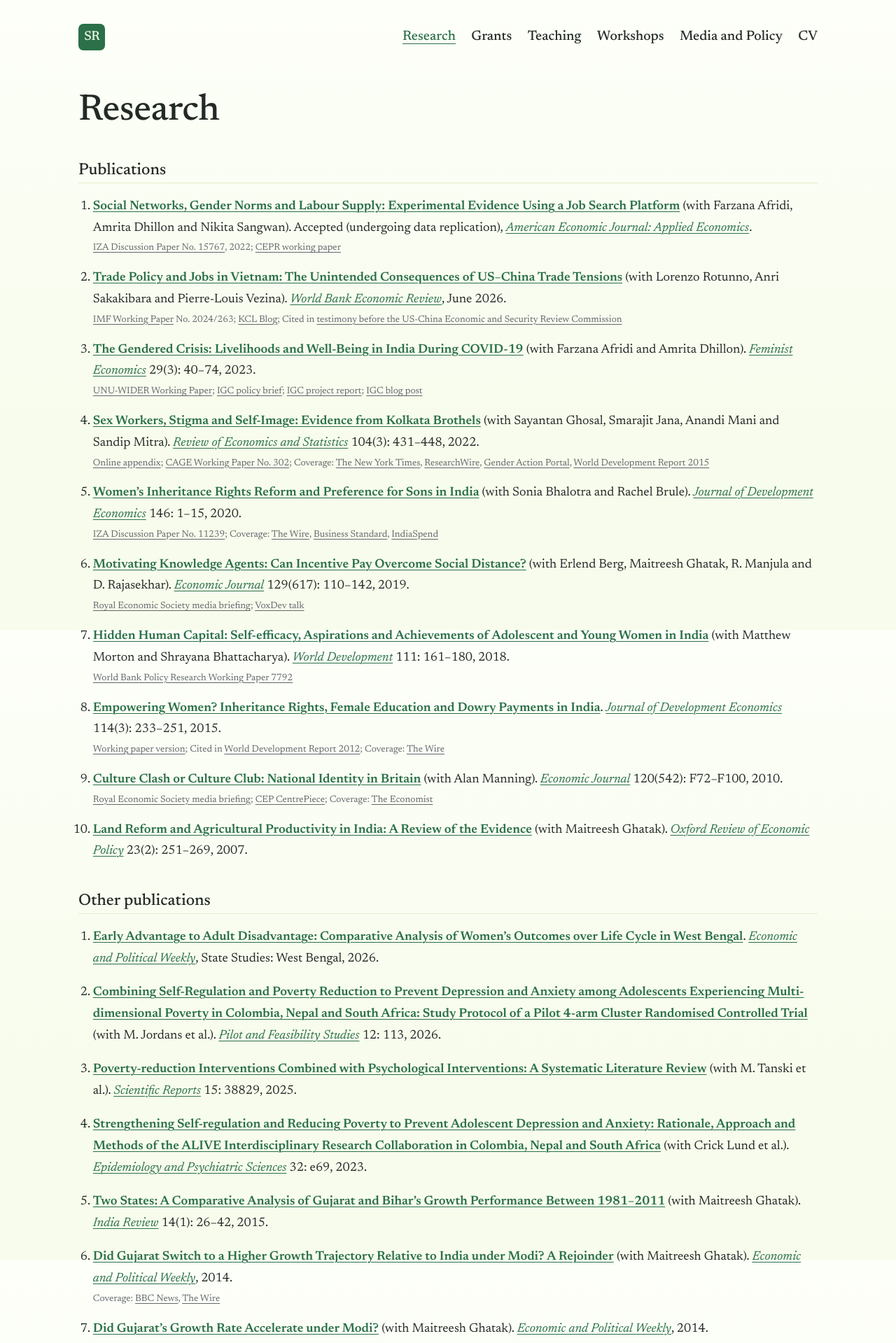
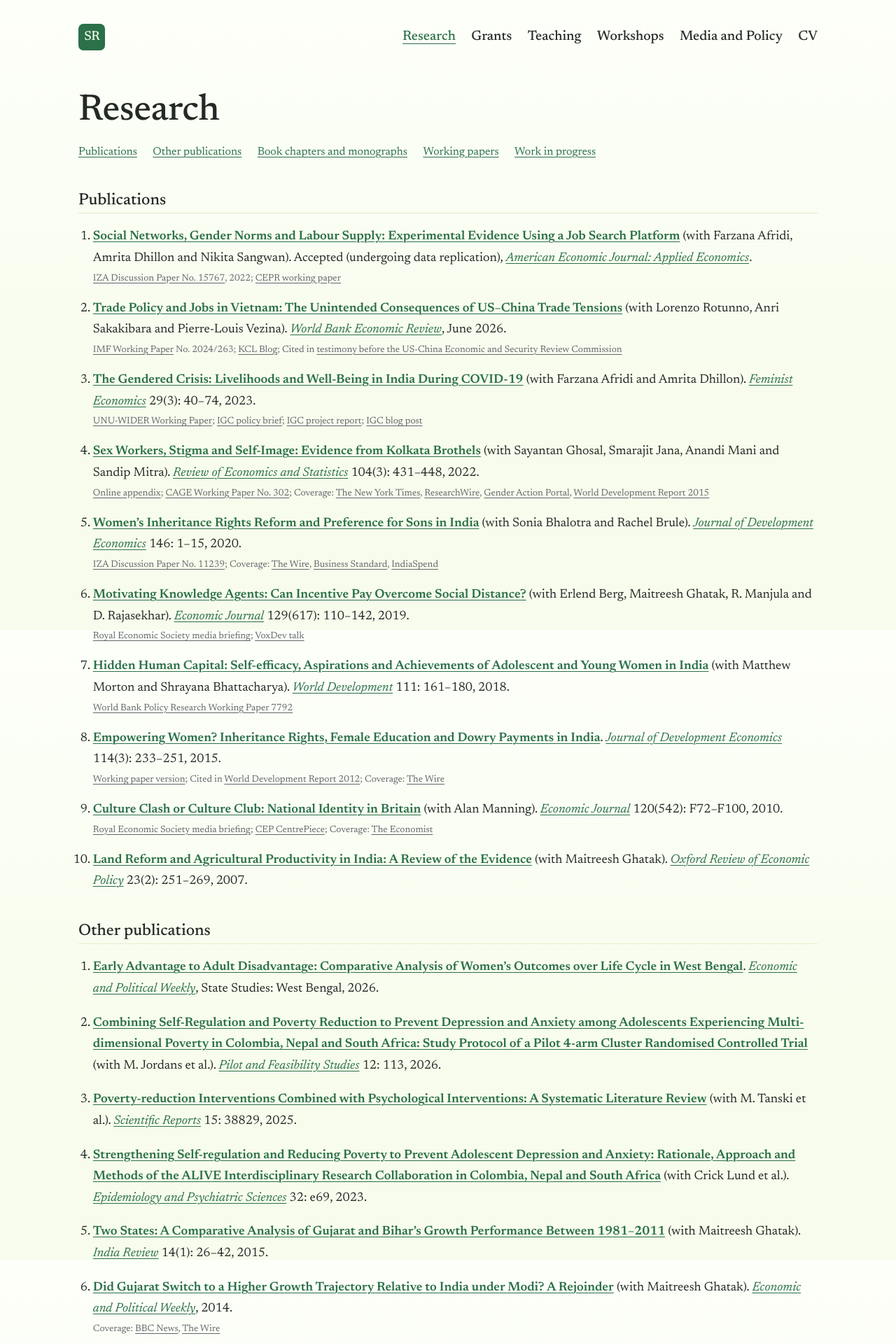
Before and after one commit to sanchariroym/sanchariroym.github.io, a Jekyll site: the page built from research.md, in a window 1280 px wide. Shown: the top 1919 px of the page at 70% size. Built offline with Jekyll 4.4.1, drawn with Linux system fonts in a browser that asks for light colours.

Commit message:
Research page section links; centre photo on phones
Co-Authored-By: Claude Opus 5.5 <noreply@anthropic.com>
Claude-Session: https://claude.ai/code/session_01BVddaAtzbXtbz8eDZN5RwJ

```diff
--- a/assets/css/style.css
+++ b/assets/css/style.css
@@ -66,13 +66,19 @@ a:focus-visible { outline: 2px solid var(--accent); outline-offset: 3px; }
 .content h2.item { font: 500 1.15rem/1.4 var(--display); margin: 1.75rem 0 0.25rem; padding: 0; border: 0; }
 .grant h2.item { margin-bottom: 0.2rem; }
 
+/* Section links on long pages */
+.jump { display: flex; flex-wrap: wrap; gap: 0.4rem 1.4rem; font-size: 1rem; margin: -0.5rem 0 0; }
+.content h2[id] { scroll-margin-top: 1.5rem; }
+html { scroll-behavior: smooth; }
+@media (prefers-reduced-motion: reduce) { html { scroll-behavior: auto; } }
+
 /* Footer */
 .site-footer { border-top: 1px solid var(--line); margin-top: 5rem; padding-top: 1rem; font: 0.85rem/1.6 var(--display); color: var(--muted); }
 .site-footer a { margin-left: 1rem; }
 
 @media (max-width: 760px) {
   .intro { grid-template-columns: 1fr; margin-top: 2.5rem; }
-  .photo { max-width: 17rem; }
+  .photo { max-width: 17rem; margin: 0 auto; width: 100%; }
   .papers { grid-template-columns: 1fr; gap: 1.75rem; }
   .site-footer a { margin: 0 1rem 0 0; display: inline-block; }
 }
--- a/research.md
+++ b/research.md
@@ -5,6 +5,14 @@ title: "Research on Gender, Development and Psychology"
 heading: Research
 description: "Publications and working papers by Sanchari Roy on gender, inheritance rights, son preference, stigma, women's work and mental health in India and beyond."
 ---
+
+<nav class="jump" aria-label="Sections on this page">
+  <a href="#publications">Publications</a>
+  <a href="#other-publications">Other publications</a>
+  <a href="#book-chapters-and-monographs">Book chapters and monographs</a>
+  <a href="#working-papers">Working papers</a>
+  <a href="#work-in-progress">Work in progress</a>
+</nav>
 
 ## Publications
 
```
